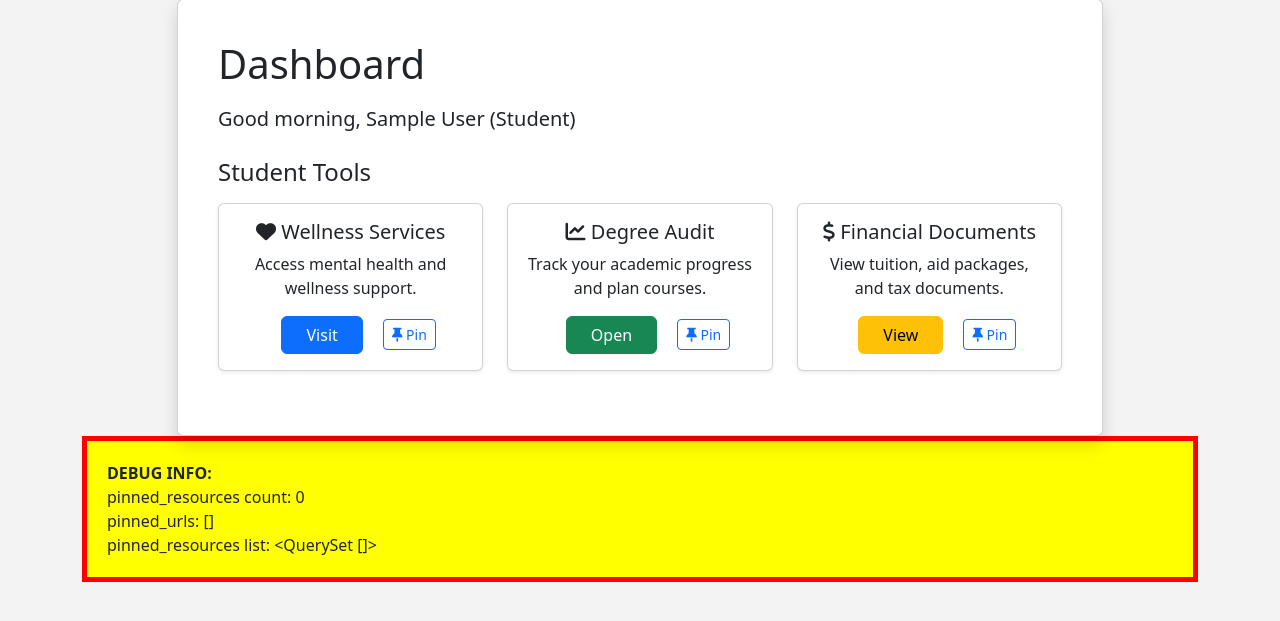
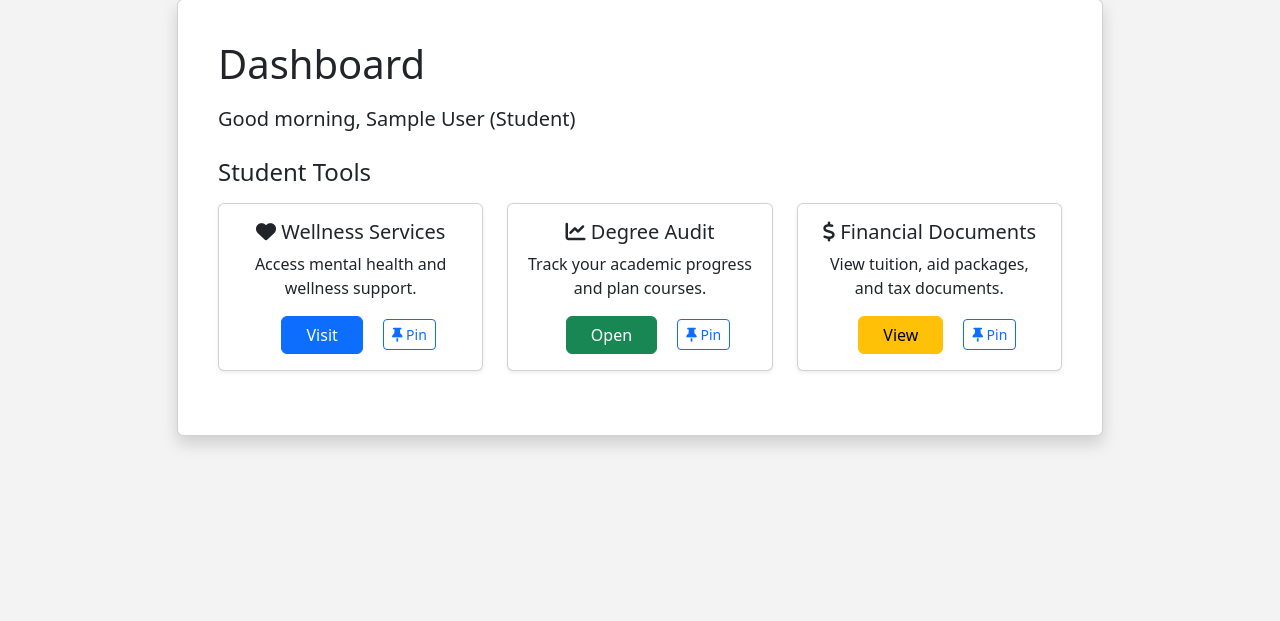
Before and after one commit to rshaz2713/CampusBridge, a Django app: page /dashboard/ in a window 1280 px wide. Shown: the part 119-740 px from the top of the page. Run offline with Django 4.2, Linux system fonts and the light colour scheme; the visitor is signed in with stand-in values (Sample User, id 1); data comes from the database, SQL or seed files in the repository; data that the repository does not hold is empty.

Commit message:
removed debug html

```diff
--- a/templates/dashboard/home.html
+++ b/templates/dashboard/home.html
@@ -213,12 +213,4 @@
     </div>
 </div>
 
-<!-- DEBUG: Remove this after fixing -->
-<div style="background: yellow; padding: 20px; border: 5px solid red;">
-    <strong>DEBUG INFO:</strong><br>
-    pinned_resources count: {{ pinned_resources.count }}<br>
-    pinned_urls: {{ pinned_urls }}<br>
-    pinned_resources list: {{ pinned_resources }}
-</div>
-
 {% endblock %}
```
